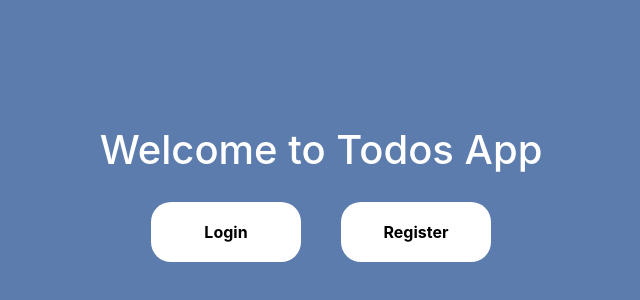
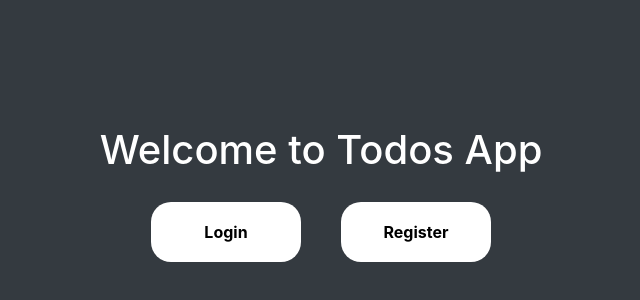
Before and after one commit to sjasminetya/todos-frontend-react, a React (Create React App) app: page / in a window 1280 px wide. Shown: the part 54-354 px from the top of the page, without its empty margins (319-959 px from the left). Built offline with nearby package versions, Linux system fonts and the light colour scheme.

Commit message:
ubah tampilan main login register

```diff
--- a/src/pages/Login/Login.module.css
+++ b/src/pages/Login/Login.module.css
@@ -1,5 +1,5 @@
 .todos-login {
-    background: #5C7CAD;
+    background: #292b2c;
     width: 400px;
     height: 450px;
     margin: auto;
--- a/src/pages/Main/Main.jsx
+++ b/src/pages/Main/Main.jsx
@@ -16,7 +16,7 @@ export default function Main() {
 
     return (
         <div>
-            <main className="text-center">
+            <main className="text-center bg-dark">
                 <h1>Welcome to Todos App</h1>
                 <div className={styles['btn-group']}>
                     <Button title="Login" onClick={goLogin} className={styles.btn} />
--- a/src/pages/Main/Main.module.css
+++ b/src/pages/Main/Main.module.css
@@ -1,5 +1,4 @@
 main {
-    background: #5C7CAD;
     height: 100vh;
 }
 
--- a/src/pages/Register/Register.module.css
+++ b/src/pages/Register/Register.module.css
@@ -1,5 +1,5 @@
 .todos-login {
-    background: #5C7CAD;
+    background: #292b2c;
     width: 400px;
     height: 550px;
     margin: auto;
```
